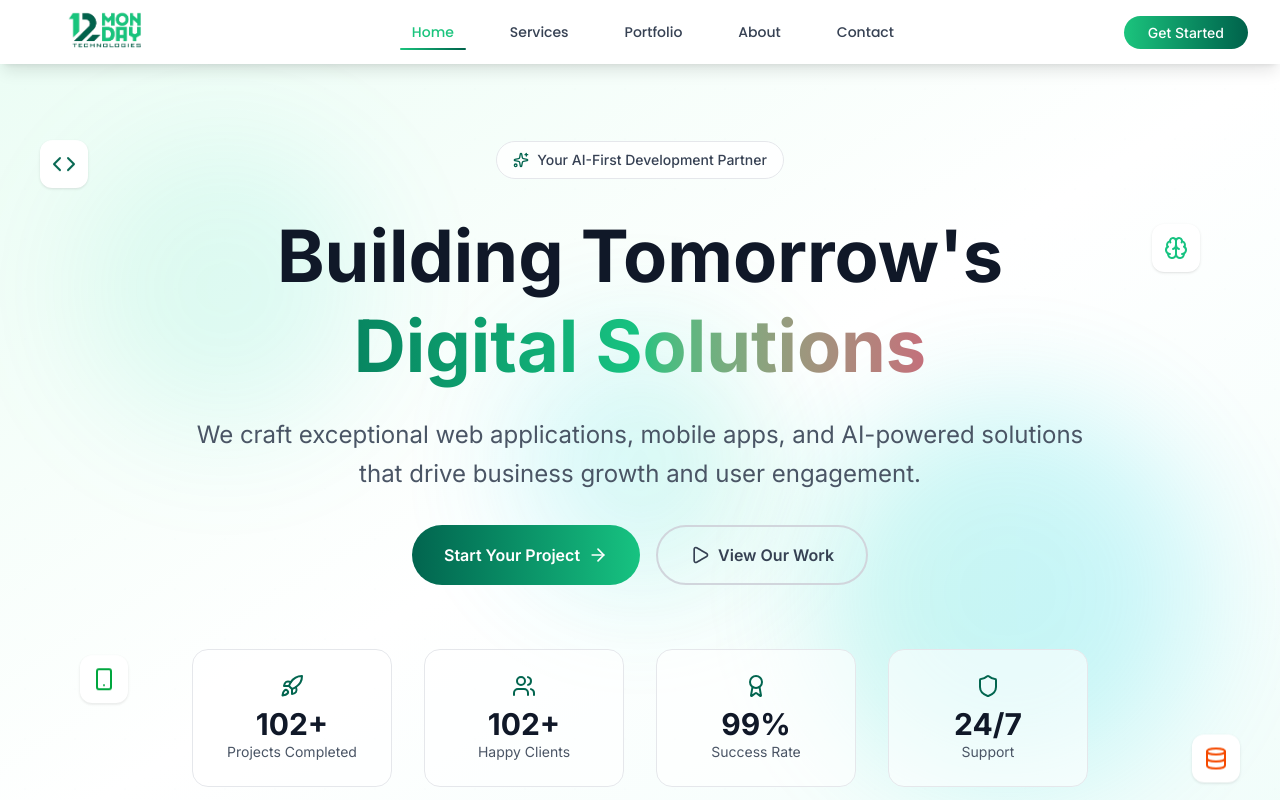
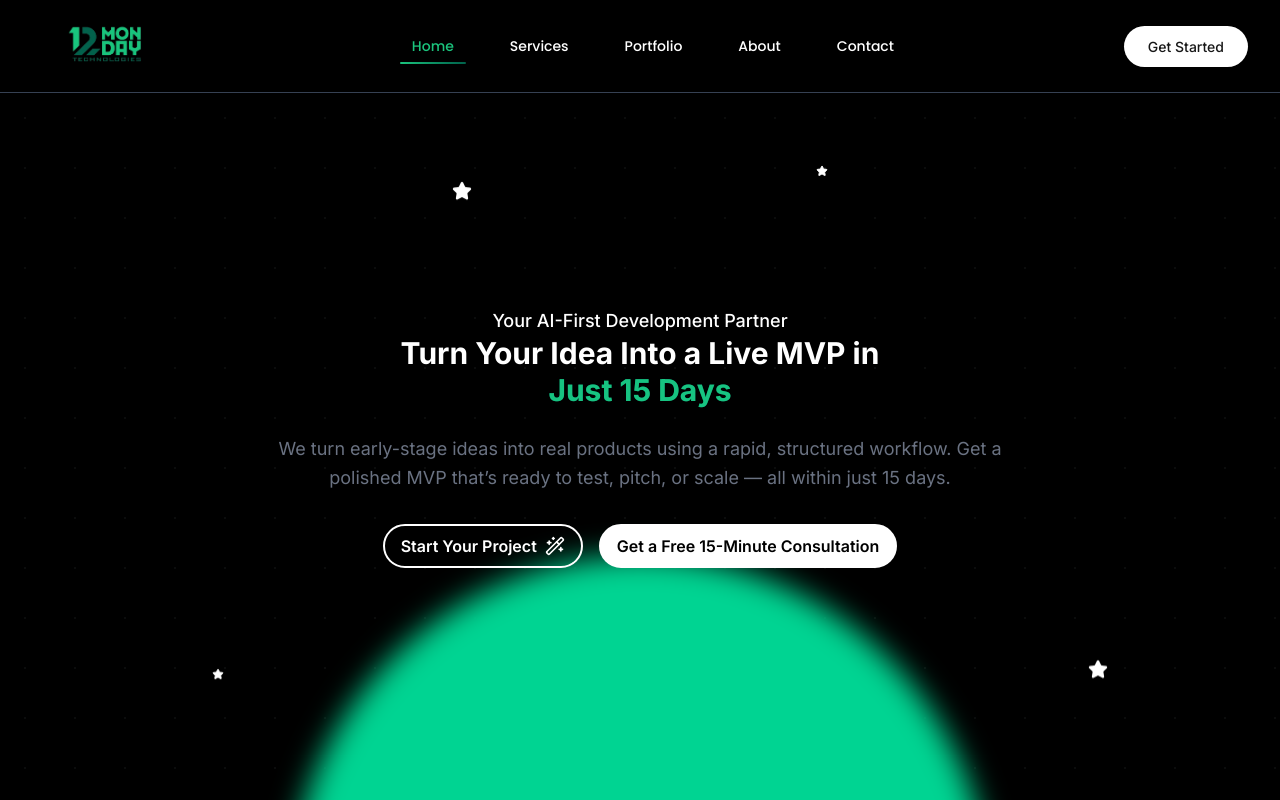
Before and after one commit to bilalattari/12monday-company-website, a Next.js app: page / in a window 1280 px wide. Shown: the top 800 px of the page. Built offline with nearby package versions, Linux system fonts and the light colour scheme.

Commit message:
Implement dark mode by adjusting header, contact page, and global styles.

```diff
--- a/src/app/globals.css
+++ b/src/app/globals.css
@@ -1,10 +1,10 @@
 @import "tailwindcss";
 
 :root {
-  --background: #ffffff;
+  --background: #0E0A0F00;
   --foreground: #171717;
-  --primary-green: #1BC47D;
-  --dark-green: #01624B;
+  --primary-green: #18C77E;
+  --dark-green: #04644A;
   --accent-blue: #3B82F6;
   --accent-purple: #8B5CF6;
   --accent-pink: #EC4899;
@@ -76,28 +76,36 @@ body {
 
 /* 2025 Advanced Animations */
 @keyframes float-complex {
-  0%, 100% {
+
+  0%,
+  100% {
     transform: translateY(0px) translateX(0px) rotate(0deg) scale(1);
   }
+
   25% {
     transform: translateY(-15px) translateX(10px) rotate(2deg) scale(1.02);
   }
+
   50% {
     transform: translateY(-8px) translateX(-5px) rotate(-1deg) scale(0.98);
   }
+
   75% {
     transform: translateY(-20px) translateX(8px) rotate(1.5deg) scale(1.01);
   }
 }
 
 @keyframes pulse-rainbow {
-  0%, 100% {
+
+  0%,
+  100% {
     box-shadow:
       0 0 20px rgba(27, 196, 125, 0.4),
       0 0 40px rgba(27, 196, 125, 0.2),
       0 0 60px rgba(27, 196, 125, 0.1);
     transform: scale(1);
   }
+
   25% {
     box-shadow:
       0 0 25px rgba(59, 130, 246, 0.4),
@@ -105,6 +113,7 @@ body {
       0 0 75px rgba(59, 130, 246, 0.1);
     transform: scale(1.03);
   }
+
   50% {
     box-shadow:
       0 0 30px rgba(139, 92, 246, 0.4),
@@ -112,6 +121,7 @@ body {
       0 0 90px rgba(139, 92, 246, 0.1);
     transform: scale(1.05);
   }
+
   75% {
     box-shadow:
       0 0 25px rgba(236, 72, 153, 0.4),
@@ -126,18 +136,22 @@ body {
     background-position: 0% 50%;
     filter: hue-rotate(0deg);
   }
+
   25% {
     background-position: 100% 50%;
     filter: hue-rotate(90deg);
   }
+
   50% {
     background-position: 100% 100%;
     filter: hue-rotate(180deg);
   }
+
   75% {
     background-position: 0% 100%;
     filter: hue-rotate(270deg);
   }
+
   100% {
     background-position: 0% 50%;
     filter: hue-rotate(360deg);
@@ -148,24 +162,30 @@ body {
   0% {
     background-position: -200% center;
   }
+
   100% {
     background-position: 200% center;
   }
 }
 
 @keyframes holographic {
-  0%, 100% {
+
+  0%,
+  100% {
     background-position: 0% 50%;
     transform: rotateY(0deg);
   }
+
   25% {
     background-position: 100% 50%;
     transform: rotateY(5deg);
   }
+
   50% {
     background-position: 100% 100%;
     transform: rotateY(0deg);
   }
+
   75% {
     background-position: 0% 100%;
     transform: rotateY(-5deg);
@@ -176,28 +196,35 @@ body {
   0% {
     transform: rotate(0deg) translateX(50px) rotate(0deg);
   }
+
   100% {
     transform: rotate(360deg) translateX(50px) rotate(-360deg);
   }
 }
 
 @keyframes morphing-blob-advanced {
-  0%, 100% {
+
+  0%,
+  100% {
     border-radius: 60% 40% 30% 70% / 60% 30% 70% 40%;
     transform: rotate(0deg) scale(1);
   }
+
   20% {
     border-radius: 30% 60% 70% 40% / 50% 60% 30% 60%;
     transform: rotate(72deg) scale(1.1);
   }
+
   40% {
     border-radius: 50% 60% 30% 60% / 30% 60% 70% 40%;
     transform: rotate(144deg) scale(0.9);
   }
+
   60% {
     border-radius: 60% 40% 60% 30% / 70% 30% 60% 70%;
     transform: rotate(216deg) scale(1.05);
   }
+
   80% {
     border-radius: 40% 70% 50% 60% / 40% 50% 60% 30%;
     transform: rotate(288deg) scale(0.95);
@@ -209,6 +236,7 @@ body {
     opacity: 0;
     transform: translateY(100px) rotateX(45deg) scale(0.8);
   }
+
   to {
     opacity: 1;
     transform: translateY(0) rotateX(0deg) scale(1);
@@ -220,13 +248,16 @@ body {
     opacity: 0;
     transform: scale(0.3) rotate(-10deg);
   }
+
   50% {
     opacity: 1;
     transform: scale(1.1) rotate(5deg);
   }
+
   70% {
     transform: scale(0.9) rotate(-2deg);
   }
+
   100% {
     opacity: 1;
     transform: scale(1) rotate(0deg);
@@ -234,28 +265,51 @@ body {
 }
 
 @keyframes typewriter {
-  from { width: 0; }
-  to { width: 100%; }
+  from {
+    width: 0;
+  }
+
+  to {
+    width: 100%;
+  }
 }
 
 @keyframes blink {
-  0%, 50% { border-color: transparent; }
-  51%, 100% { border-color: currentColor; }
+
+  0%,
+  50% {
+    border-color: transparent;
+  }
+
+  51%,
+  100% {
+    border-color: currentColor;
+  }
 }
 
 @keyframes matrix-rain {
-  0% { transform: translateY(-100vh); opacity: 1; }
-  100% { transform: translateY(100vh); opacity: 0; }
+  0% {
+    transform: translateY(-100vh);
+    opacity: 1;
+  }
+
+  100% {
+    transform: translateY(100vh);
+    opacity: 0;
+  }
 }
 
 @keyframes neon-flicker {
-  0%, 100% {
+
+  0%,
+  100% {
     text-shadow:
       0 0 5px currentColor,
       0 0 10px currentColor,
       0 0 15px currentColor,
       0 0 20px currentColor;
   }
+
   50% {
     text-shadow:
       0 0 2px currentColor,
@@ -266,22 +320,28 @@ body {
 }
 
 @keyframes cyber-glitch {
-  0%, 100% {
+
+  0%,
+  100% {
     transform: translate(0);
     filter: hue-rotate(0deg);
   }
+
   10% {
     transform: translate(-2px, 2px);
     filter: hue-rotate(90deg);
   }
+
   20% {
     transform: translate(-2px, -2px);
     filter: hue-rotate(180deg);
   }
+
   30% {
     transform: translate(2px, 2px);
     filter: hue-rotate(270deg);
   }
+
   40% {
     transform: translate(2px, -2px);
     filter: hue-rotate(360deg);
@@ -289,9 +349,12 @@ body {
 }
 
 @keyframes float {
-  0%, 100% {
+
+  0%,
+  100% {
     transform: translateY(0px);
   }
+
   50% {
     transform: translateY(-20px);
   }
@@ -302,6 +365,7 @@ body {
     opacity: 0;
     transform: translateY(30px);
   }
+
   100% {
     opacity: 1;
     transform: translateY(0);
@@ -331,12 +395,10 @@ body {
 }
 
 .animate-text-shimmer {
-  background: linear-gradient(
-    90deg,
+  background: linear-gradient(90deg,
       transparent,
       rgba(255, 255, 255, 0.4),
-    transparent
-  );
+      transparent);
   background-size: 200% 100%;
   animation: text-shimmer 2s infinite;
 }
@@ -378,14 +440,37 @@ body {
 }
 
 /* Staggered animations with more variety */
-.animate-stagger-1 { animation-delay: 0.1s; }
-.animate-stagger-2 { animation-delay: 0.2s; }
-.animate-stagger-3 { animation-delay: 0.3s; }
-.animate-stagger-4 { animation-delay: 0.4s; }
-.animate-stagger-5 { animation-delay: 0.5s; }
-.animate-stagger-6 { animation-delay: 0.6s; }
-.animate-stagger-7 { animation-delay: 0.7s; }
-.animate-stagger-8 { animation-delay: 0.8s; }
+.animate-stagger-1 {
+  animation-delay: 0.1s;
+}
+
+.animate-stagger-2 {
+  animation-delay: 0.2s;
+}
+
+.animate-stagger-3 {
+  animation-delay: 0.3s;
+}
+
+.animate-stagger-4 {
+  animation-delay: 0.4s;
+}
+
+.animate-stagger-5 {
+  animation-delay: 0.5s;
+}
+
+.animate-stagger-6 {
+  animation-delay: 0.6s;
+}
+
+.animate-stagger-7 {
+  animation-delay: 0.7s;
+}
+
+.animate-stagger-8 {
+  animation-delay: 0.8s;
+}
 
 /* Delay classes */
 .delay-1000 {
@@ -420,14 +505,12 @@ body {
 }
 
 .gradient-holographic {
-  background: linear-gradient(
-    45deg,
+  background: linear-gradient(45deg,
       #1BC47D 0%,
       #3B82F6 25%,
       #8B5CF6 50%,
       #EC4899 75%,
-    #F59E0B 100%
-  );
+      #F59E0B 100%);
 }
 
 .gradient-mesh-2025 {
@@ -455,15 +538,13 @@ body {
 
 /* Holographic Effects */
 .holographic {
-  background: linear-gradient(
-    45deg,
+  background: linear-gradient(45deg,
       #1BC47D,
       #3B82F6,
       #8B5CF6,
       #EC4899,
       #F59E0B,
-    #1BC47D
-  );
+      #1BC47D);
   background-size: 300% 300%;
   -webkit-background-clip: text;
   -webkit-text-fill-color: transparent;
@@ -536,14 +617,12 @@ body {
 }
 
 .hover-holographic:hover {
-  background: linear-gradient(
-    45deg,
+  background: linear-gradient(45deg,
       #1BC47D,
       #3B82F6,
       #8B5CF6,
       #EC4899,
-    #F59E0B
-  );
+      #F59E0B);
   background-size: 200% 200%;
   animation: holographic 2s ease-in-out infinite;
 }
@@ -579,13 +658,11 @@ body {
 
 /* Text Effects 2025 */
 .text-gradient-2025 {
-  background: linear-gradient(
-    135deg,
+  background: linear-gradient(135deg,
       var(--primary-green),
       var(--accent-blue),
       var(--accent-purple),
-    var(--accent-pink)
-  );
+      var(--accent-pink));
   -webkit-background-clip: text;
   -webkit-text-fill-color: transparent;
   background-clip: text;
@@ -608,11 +685,9 @@ body {
 
 /* Modern Card Styles 2025 */
 .card-2025 {
-  background: linear-gradient(
-    145deg,
+  background: linear-gradient(145deg,
       rgba(255, 255, 255, 0.1),
-    rgba(255, 255, 255, 0.05)
-  );
+      rgba(255, 255, 255, 0.05));
   backdrop-filter: blur(30px) saturate(200%);
   border: 1px solid rgba(255, 255, 255, 0.1);
   border-radius: 24px;
@@ -623,12 +698,10 @@ body {
 }
 
 .card-holographic {
-  background: linear-gradient(
-    145deg,
+  background: linear-gradient(145deg,
       rgba(27, 196, 125, 0.1),
       rgba(59, 130, 246, 0.1),
-    rgba(139, 92, 246, 0.1)
-  );
+      rgba(139, 92, 246, 0.1));
   backdrop-filter: blur(25px);
   border: 1px solid rgba(255, 255, 255, 0.2);
   border-radius: 20px;
@@ -640,9 +713,11 @@ body {
     transform: translateX(-100%) rotate(45deg);
     opacity: 0;
   }
+
   50% {
     opacity: 1;
   }
+
   100% {
     transform: translateX(100%) rotate(45deg);
     opacity: 0;
@@ -661,12 +736,10 @@ body {
   right: 0;
   bottom: 0;
   left: 0;
-  background: linear-gradient(
-    90deg,
+  background: linear-gradient(90deg,
       transparent,
       rgba(255, 255, 255, 0.4),
-    transparent
-  );
+      transparent);
   animation: shimmer-2025 2.5s infinite;
 }
 
@@ -687,6 +760,7 @@ body {
 
 /* Accessibility */
 @media (prefers-reduced-motion: reduce) {
+
   *,
   *::before,
   *::after {
@@ -704,6 +778,7 @@ body {
 
 /* Print Styles */
 @media print {
+
   .animate-float-complex,
   .animate-pulse-rainbow,
   .animate-gradient-wave,
@@ -732,3 +807,22 @@ body {
     border: 2px solid var(--foreground);
   }
 }
+
+@keyframes floatUp {
+  0% {
+    transform: translateY(20px);
+  }
+
+  50% {
+    transform: translateY(-20px);
+  }
+
+  100% {
+    transform: translateY(20px);
+  }
+}
+
+
+.animate-floatUp {
+  animation: floatUp 3s ease-in-out infinite;
+}
--- a/src/app/page.tsx
+++ b/src/app/page.tsx
@@ -21,7 +21,9 @@ import {
   TrendingUp,
   Sparkles,
   Brain,
-  Server
+  Server,
+  Star,
+  WandSparkles
 } from 'lucide-react';
 import Header from '@/components/Header';
 import Footer from '@/components/Footer';
@@ -293,75 +295,70 @@ function App() {
       <Header />
 
       {/* Hero Section */}
-      <section className="relative min-h-screen flex items-center justify-center overflow-hidden">
+      <section className=" relative min-h-screen flex items-center justify-center overflow-hidden">
         {/* Animated Background */}
-        <div className="absolute inset-0 bg-gradient-to-br from-emerald-50 via-white to-teal-50">
-          <div className="absolute inset-0">
+        <div className="absolute inset-0 bg-gradient-to-br from-emerald-50 bg-black">
+          <div className="absolute inset-0 bg-black">
             {/* Floating Elements */}
-            <div className="absolute top-20 left-20 w-72 h-72 bg-gradient-to-r from-emerald-400/20 to-teal-400/20 rounded-full blur-3xl animate-pulse"></div>
-            <div className="absolute bottom-20 right-20 w-96 h-96 bg-gradient-to-r from-teal-400/20 to-cyan-400/20 rounded-full blur-3xl animate-pulse delay-1000"></div>
-            <div className="absolute top-1/2 left-1/2 transform -translate-x-1/2 -translate-y-1/2 w-64 h-64 bg-gradient-to-r from-cyan-400/20 to-emerald-400/20 rounded-full blur-3xl animate-pulse delay-500"></div>
+            <div className="absolute top-20 left-20 w-72 h-72 bg-black rounded-full blur-3xl animate-pulse"></div>
+            <div className="absolute bottom-20 right-20 w-96 h-96 bg-black rounded-full blur-3xl animate-pulse delay-1000"></div>
+            <div className="absolute top-1/2 left-1/2 transform -translate-x-1/2 -translate-y-1/2 w-64 h-64 bg-black rounded-full blur-3xl animate-pulse delay-500"></div>
           </div>
 
           {/* Grid Pattern */}
           <div className="absolute inset-0 bg-grid-pattern opacity-5"></div>
         </div>
-
         {/* Floating Tech Icons */}
         <div className="absolute inset-0 overflow-hidden pointer-events-none">
-          <div className="absolute top-20 left-10 animate-float">
-            <div className="bg-white p-3 rounded-xl shadow-sm">
-              <Code className="w-6 h-6 text-[#02654F]" />
+          <div className="absolute top-20 left-110 animate-float">
+            <div className="p-3 rounded-xl shadow-sm">
+              <Star className="w-5 h-5 text-white" fill='white' />
             </div>
           </div>
-          <div className="absolute top-40 right-20 animate-float delay-1000">
-            <div className="bg-white p-3 rounded-xl shadow-sm">
-              <Brain className="w-6 h-6 text-[#17C381]" />
+          <div className="absolute top-15 right-110 animate-float delay-1000">
+            <div className="p-3 rounded-xl shadow-sm">
+              <Star className="w-3 h-3 text-white" fill='white' />
             </div>
           </div>
-          <div className="absolute bottom-40 left-20 animate-float delay-500">
-            <div className="bg-white p-3 rounded-xl shadow-sm">
-              <Smartphone className="w-6 h-6 text-green-600" />
+          <div className="absolute bottom-50 left-50 animate-float delay-500">
+            <div className="p-3 rounded-xl shadow-sm">
+              <Star className="w-3 h-3 text-white" fill='white' />
             </div>
           </div>
-          <div className="absolute bottom-20 right-10 animate-float delay-1500">
-            <div className="bg-white p-3 rounded-xl shadow-sm">
-              <Database className="w-6 h-6 text-orange-600" />
+          <div className="absolute bottom-50 right-40 animate-float delay-1500">
+            <div className="p-3 rounded-xl shadow-sm">
+              <Star className="w-5 h-5 text-white" fill='white' />
             </div>
           </div>
         </div>
 
-        <div className="relative z-10 max-w-7xl mx-auto px-4 sm:px-6 lg:px-8 text-center">
+        <div className="relative z-10 max-w-7xl mx-auto px-4 sm:px-6 lg:px-8 mb-20 text-center">
           <div className="animate-fadeInUp">
-            <div className="inline-flex items-center bg-white/80 backdrop-blur-sm px-4 py-2 rounded-full border border-gray-200 mb-8">
-              <Sparkles className="w-4 h-4 text-[#02654F] mr-2" />
-              <span className="text-sm font-medium text-gray-700">Your AI-First Development Partner</span>
-            </div>
+            <span className="text-lg font-medium text-white">Your AI-First Development Partner</span>
 
-            <h1 className="text-4xl md:text-7xl font-bold text-gray-900 mb-6 leading-tight">
-              Building Tomorrow&apos;s
-              <span className="block bg-gradient-to-r from-[#02654F] via-[#17C381] to-pink-600 bg-clip-text text-transparent">
-                Digital Solutions
+            <h1 className="text-4xl md:text-3xl font-bold text-white mb-6 leading-tight">
+              Turn Your Idea Into a Live MVP in
+              <span className="block bg-[#02654F] from-[#02654F] bg-clip-text text-[#17C381]">
+                Just 15 Days
               </span>
             </h1>
 
-            <p className="text-xl md:text-2xl text-gray-600 mb-8 max-w-4xl mx-auto leading-relaxed">
-              We craft exceptional web applications, mobile apps, and AI-powered solutions that drive business growth and user engagement.
+            <p className="text-lg md:text-md text-gray-500 mb-8 max-w-3xl mx-auto leading-relaxed">
+              We turn early-stage ideas into real products using a rapid, structured workflow. Get a polished MVP that’s ready to test, pitch, or scale — all within just 15 days.
             </p>
 
-            <div className="flex flex-col sm:flex-row gap-4 justify-center mb-16">
-              <button className="bg-gradient-to-r from-[#02654F] to-[#17C381] text-white px-8 py-4 rounded-full font-semibold hover:shadow-sm transition-all transform hover:scale-105 flex items-center justify-center">
+            <div className="flex flex-col sm:flex-row gap-4 justify-center mb-8">
+              <button className="bg-transparent cursor-pointer text-white px-4 py-2 border-2 border-white rounded-full font-semibold hover:shadow-sm transition-all transform hover:scale-105 flex items-center justify-center">
                 Start Your Project
-                <ArrowRight className="w-5 h-5 ml-2" />
+                <WandSparkles className="w-5 h-5 ml-2" />
               </button>
-              <button className="border-2 border-gray-300 text-gray-700 px-8 py-4 rounded-full font-semibold hover:border-[#02654F] hover:text-[#02654F] transition-all flex items-center justify-center">
-                <Play className="w-5 h-5 mr-2" />
-                View Our Work
+              <button className="border-2 border-white bg-white cursor-pointer text-black px-4 rounded-full font-semibold hover:border-[#02654F] hover:text-[#02654F] transition-all flex items-center justify-center">
+                Get a Free 15-Minute Consultation
               </button>
             </div>
 
             {/* Stats */}
-            <div className="grid grid-cols-2 md:grid-cols-4 gap-8 mt-16">
+            {/* <div className="grid grid-cols-2 md:grid-cols-4 gap-8 mt-16">
               {stats.map((stat, index) => (
                 <div key={index} className="bg-white/60 backdrop-blur-sm rounded-2xl p-6 border border-gray-200 hover:shadow-sm transition-all">
                   <div className="flex items-center justify-center mb-2 text-[#02654F]">
@@ -371,13 +368,24 @@ function App() {
                   <div className="text-sm text-gray-600">{stat.label}</div>
                 </div>
               ))}
-            </div>
+            </div> */}
           </div>
         </div>
+
+        {/* Projectile Semicircle Glow */}
+        {/* <div className="absolute bottom-0 left-1/2 -translate-x-1/2
+    w-[500px] h-[300px]
+    bg-emerald-500 border-2 border-emerald-300
+    blur-[80px] rounded-t-full pointer-events-none">
+        </div> */}
+
+        <div className="absolute -bottom-10 left-1/2 -translate-x-1/2
+  w-[700px] h-[370px]
+  bg-emerald-400
+  blur-[15px] rounded-t-full pointer-events-none
+  backdrop-blur-10px] shadow-lg shadow-emerald-400/50 animate-floatUp">
+        </div>
       </section>
-
-
-
       {/* Services Section */}
       <section id="services" className="py-20 bg-gray-50">
         <div className="max-w-7xl mx-auto px-4 sm:px-6 lg:px-8">
--- a/src/components/Header.tsx
+++ b/src/components/Header.tsx
@@ -16,9 +16,9 @@ export default function Header() {
   const isActive = (path: string) => pathname === path;
 
   return (
-    <header className="bg-white shadow-lg sticky top-0 z-50">
-      <div className="max-w-7xl mx-auto px-4 sm:px-6 lg:px-8">
-        <div className="flex justify-between items-center h-16">
+    <header className="bg-black shadow-lg sticky top-0 z-50 border-b border-gray-700">
+      <div className="max-w-7xl mx-auto px-4 sm:px-6 lg:px-8 p-1">
+        <div className="flex justify-between items-center">
           {/* Logo */}
           <Link href="/" className="flex items-center">
             <Image
@@ -34,10 +34,9 @@ export default function Header() {
           <nav className="hidden md:flex space-x-8">
             <Link
               href="/"
-              className={`relative px-3 py-2 text-sm font-heading font-medium transition-all duration-300 ${
-                isActive('/')
+              className={`relative px-3 py-2 text-sm font-heading font-medium transition-all duration-300 ${isActive('/')
                 ? 'text-[#1BC47D] font-bold'
-                  : 'text-gray-700 hover:text-[#1BC47D]'
+                : 'text-white hover:text-[#1BC47D]'
                 }`}
             >
               Home
@@ -47,10 +46,9 @@ export default function Header() {
             </Link>
             <Link
               href="/services"
-              className={`relative px-3 py-2 text-sm font-heading font-medium transition-all duration-300 ${
-                isActive('/services')
+              className={`relative px-3 py-2 text-sm font-heading font-medium transition-all duration-300 ${isActive('/services')
                 ? 'text-[#1BC47D] font-bold'
-                  : 'text-gray-700 hover:text-[#1BC47D]'
+                : 'text-white hover:text-[#1BC47D]'
                 }`}
             >
               Services
@@ -60,10 +58,9 @@ export default function Header() {
             </Link>
             <Link
               href="/portfolio"
-              className={`relative px-3 py-2 text-sm font-heading font-medium transition-all duration-300 ${
-                isActive('/portfolio')
+              className={`relative px-3 py-2 text-sm font-heading font-medium transition-all duration-300 ${isActive('/portfolio')
                 ? 'text-[#1BC47D] font-bold'
-                  : 'text-gray-700 hover:text-[#1BC47D]'
+                : 'text-white hover:text-[#1BC47D]'
                 }`}
             >
               Portfolio
@@ -73,10 +70,9 @@ export default function Header() {
             </Link>
             <Link
               href="/about"
-              className={`relative px-3 py-2 text-sm font-heading font-medium transition-all duration-300 ${
-                isActive('/about')
+              className={`relative px-3 py-2 text-sm font-heading font-medium transition-all duration-300 ${isActive('/about')
                 ? 'text-[#1BC47D] font-bold'
-                  : 'text-gray-700 hover:text-[#1BC47D]'
+                : 'text-white hover:text-[#1BC47D]'
                 }`}
             >
               About
@@ -86,10 +82,9 @@ export default function Header() {
             </Link>
             <Link
               href="/contact"
-              className={`relative px-3 py-2 text-sm font-heading font-medium transition-all duration-300 ${
-                isActive('/contact')
+              className={`relative px-3 py-2 text-sm font-heading font-medium transition-all duration-300 ${isActive('/contact')
                 ? 'text-[#1BC47D] font-bold'
-                  : 'text-gray-700 hover:text-[#1BC47D]'
+                : 'text-white hover:text-[#1BC47D]'
                 }`}
             >
               Contact
@@ -103,7 +98,7 @@ export default function Header() {
           <div className="hidden md:block">
             <Link
               href="/contact"
-              className="bg-gradient-to-r from-[#1BC47D] to-[#01624B] text-white px-6 py-2 rounded-full hover:shadow-lg hover:scale-105 transition-all duration-300 font-medium text-sm"
+              className="bg-white text-[var(--foreground)] px-6 py-3 rounded-full hover:shadow-lg hover:scale-105 transition-all duration-300 font-medium text-sm"
             >
               Get Started
             </Link>
@@ -145,8 +140,7 @@ export default function Header() {
             <div className="px-2 pt-2 pb-3 space-y-1 sm:px-3 bg-white border-t">
               <Link
                 href="/"
-                className={`block px-3 py-2 text-sm font-medium transition-all duration-300 ${
-                  isActive('/')
+                className={`block px-3 py-2 text-sm font-medium transition-all duration-300 ${isActive('/')
                   ? 'text-[#1BC47D] font-bold bg-[#1BC47D]/10 rounded-lg'
                   : 'text-gray-700 hover:text-[#1BC47D] hover:bg-gray-50 rounded-lg'
                   }`}
@@ -156,8 +150,7 @@ export default function Header() {
               </Link>
               <Link
                 href="/services"
-                className={`block px-3 py-2 text-sm font-medium transition-all duration-300 ${
-                  isActive('/services')
+                className={`block px-3 py-2 text-sm font-medium transition-all duration-300 ${isActive('/services')
                   ? 'text-[#1BC47D] font-bold bg-[#1BC47D]/10 rounded-lg'
                   : 'text-gray-700 hover:text-[#1BC47D] hover:bg-gray-50 rounded-lg'
                   }`}
@@ -167,8 +160,7 @@ export default function Header() {
               </Link>
               <Link
                 href="/portfolio"
-                className={`block px-3 py-2 text-sm font-medium transition-all duration-300 ${
-                  isActive('/portfolio')
+                className={`block px-3 py-2 text-sm font-medium transition-all duration-300 ${isActive('/portfolio')
                   ? 'text-[#1BC47D] font-bold bg-[#1BC47D]/10 rounded-lg'
                   : 'text-gray-700 hover:text-[#1BC47D] hover:bg-gray-50 rounded-lg'
                   }`}
@@ -178,8 +170,7 @@ export default function Header() {
               </Link>
               <Link
                 href="/about"
-                className={`block px-3 py-2 text-sm font-medium transition-all duration-300 ${
-                  isActive('/about')
+                className={`block px-3 py-2 text-sm font-medium transition-all duration-300 ${isActive('/about')
                   ? 'text-[#1BC47D] font-bold bg-[#1BC47D]/10 rounded-lg'
                   : 'text-gray-700 hover:text-[#1BC47D] hover:bg-gray-50 rounded-lg'
                   }`}
@@ -189,8 +180,7 @@ export default function Header() {
               </Link>
               <Link
                 href="/contact"
-                className={`block px-3 py-2 text-sm font-medium transition-all duration-300 ${
-                  isActive('/contact')
+                className={`block px-3 py-2 text-sm font-medium transition-all duration-300 ${isActive('/contact')
                   ? 'text-[#1BC47D] font-bold bg-[#1BC47D]/10 rounded-lg'
                   : 'text-gray-700 hover:text-[#1BC47D] hover:bg-gray-50 rounded-lg'
                   }`}
```
Also changed, not shown: src/app/contact/page.tsx (line endings or trailing spaces). Lines whose indentation alone changed are shown as unchanged.
